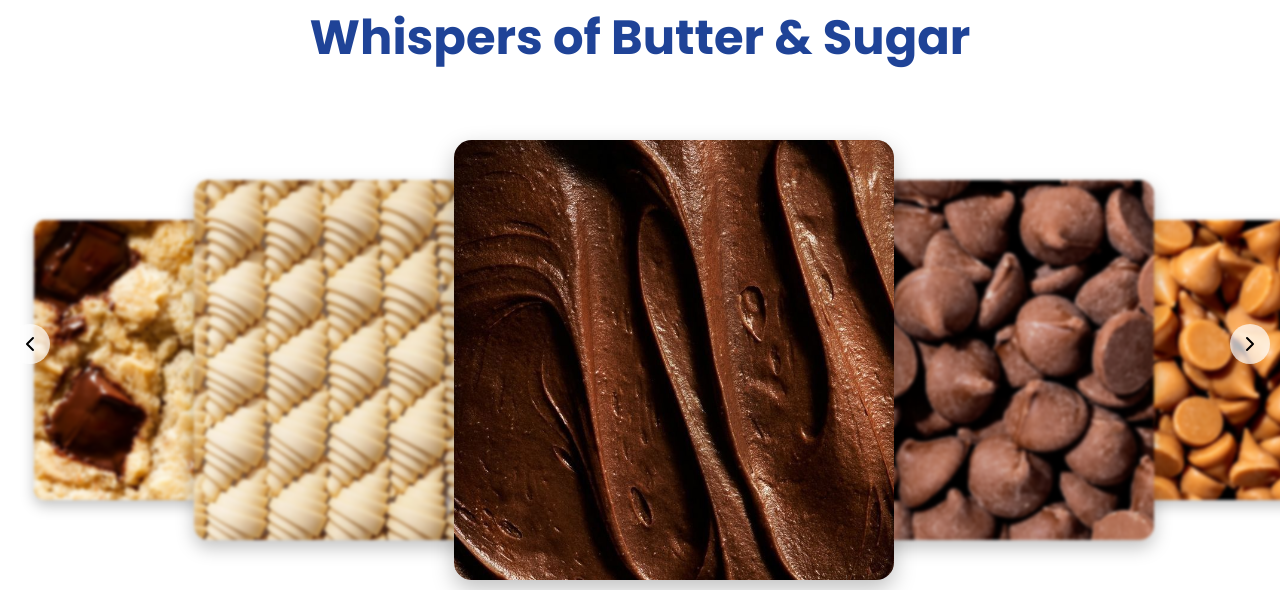
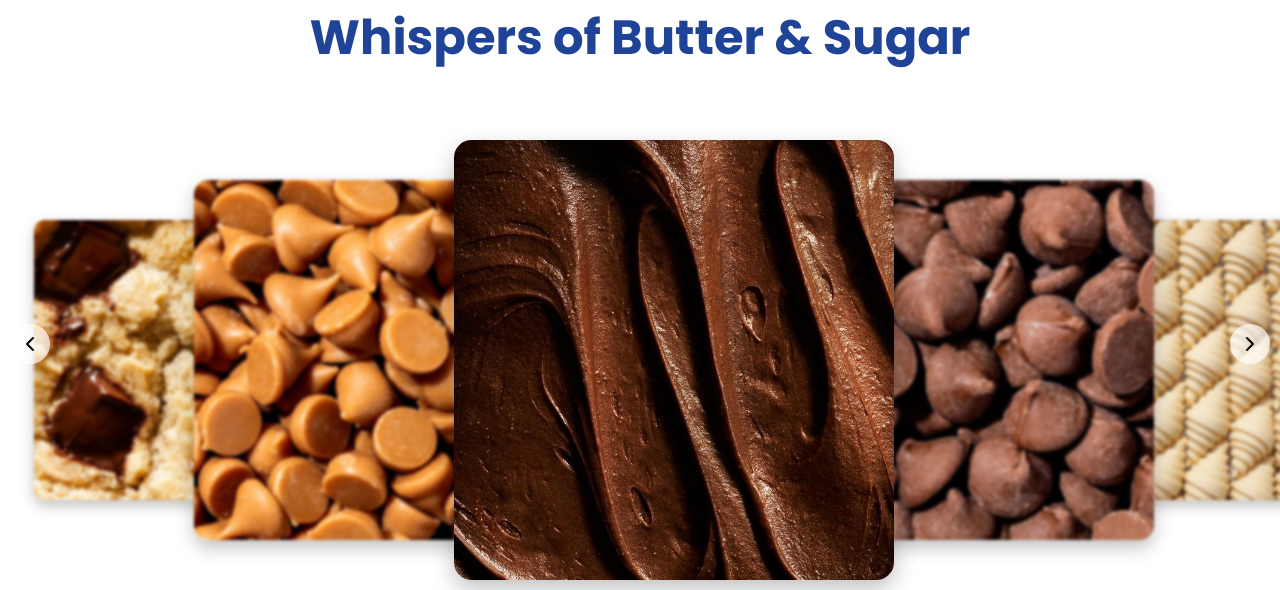
Before and after one commit to marianadine/maisonsucre, a React (Create React App) app: page /about in a window 1280 px wide. Shown: the part 838-1428 px from the top of the page. Built offline with nearby package versions, Linux system fonts and the light colour scheme.

Commit message:
about page update section 2

```diff
--- a/src/components/About.jsx
+++ b/src/components/About.jsx
@@ -21,7 +21,7 @@ import '../styles/About.css'
 import { ChevronLeft, ChevronRight } from "lucide-react";
 
 const About = () => {
-  const images = [i1, i2, i3, i4, i5];
+  const images = [i1, i2, i5, i4, i3];
   const [index, setIndex] = useState(0);
 
   return (
```
